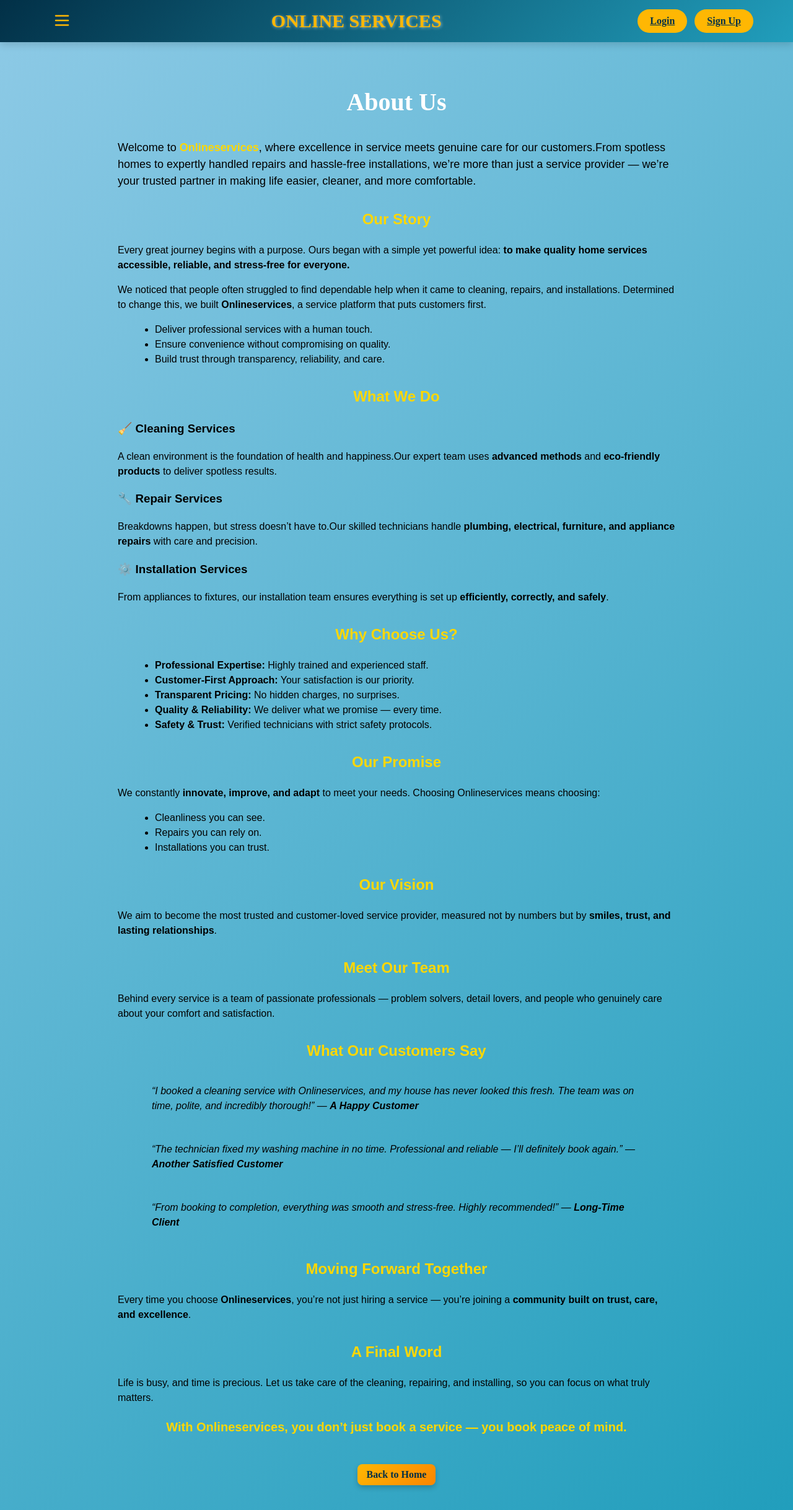
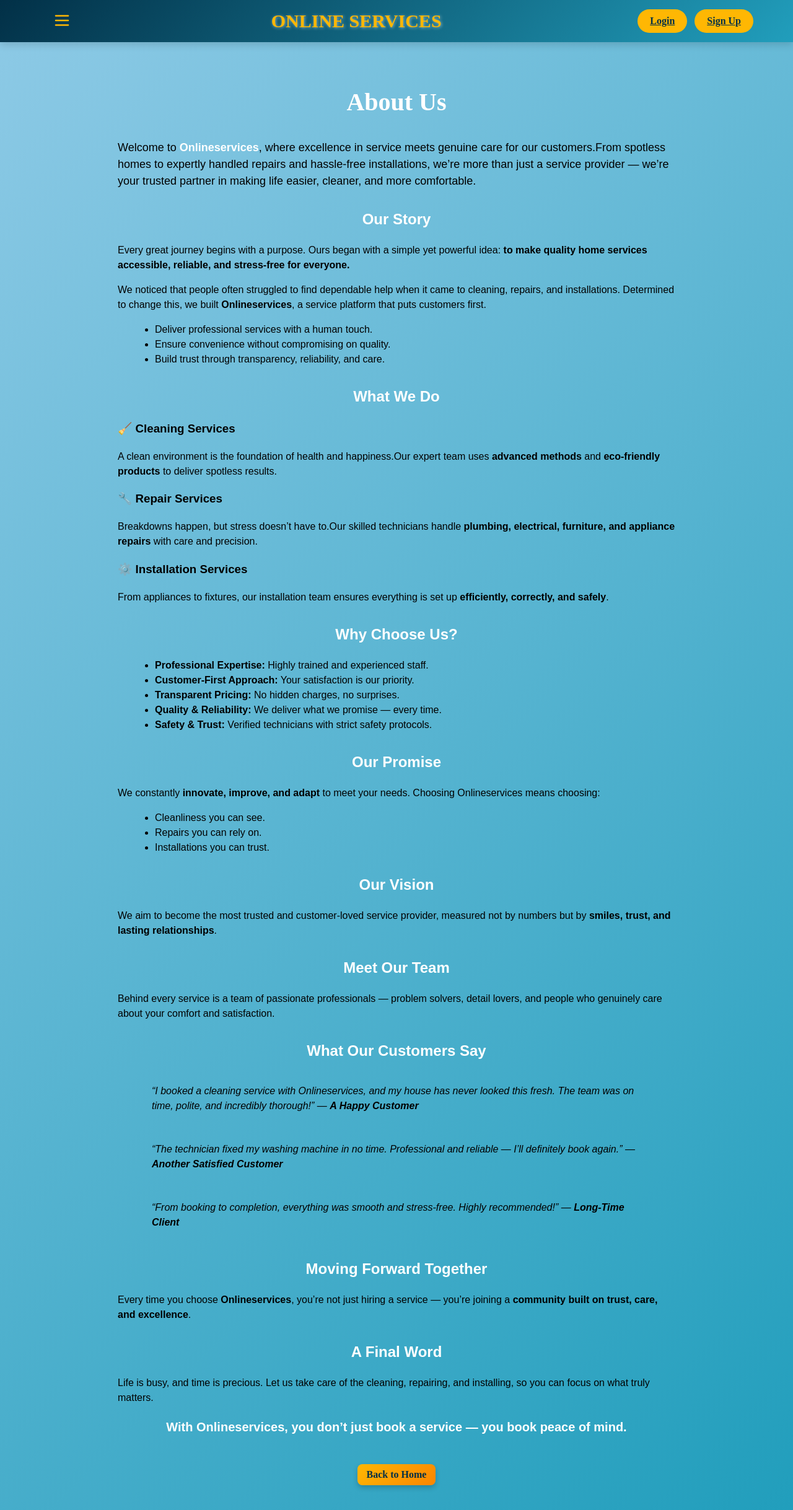
Before and after one commit to manikanta514-bit/Onlineservices, a React (Create React App) app: page /about in a window 1280 px wide. Shown: the whole page at 62% size. Built offline with nearby package versions, Linux system fonts and the light colour scheme; no server answers.

Commit message:
enemy is head

```diff
--- a/src/components/About.js
+++ b/src/components/About.js
@@ -10,21 +10,21 @@ const About = () => {
       <h1 style={{
           textAlign: "center",color: "white",marginBottom: "30px",fontSize: "40px"}}>About Us</h1>
       <p style={{ fontSize: "18px", marginBottom: "20px", color: "#000000ff" }}>
-        Welcome to <strong style={{ color: "gold" }}>Onlineservices</strong>, where excellence in service meets genuine care for our customers.From spotless homes to expertly handled repairs and hassle‑free installations, we’re more than just a service provider — we’re your trusted partner in making life easier, cleaner, and more comfortable.</p>
-      <h2 style={{ color: "gold", marginTop: "30px" }}>Our Story</h2>
+        Welcome to <strong style={{ color: "white" }}>Onlineservices</strong>, where excellence in service meets genuine care for our customers.From spotless homes to expertly handled repairs and hassle‑free installations, we’re more than just a service provider — we’re your trusted partner in making life easier, cleaner, and more comfortable.</p>
+      <h2 style={{ color: "white", marginTop: "30px" }}>Our Story</h2>
       <p style={{ color: "#000000ff" }}>Every great journey begins with a purpose. Ours began with a simple yet powerful idea: <strong> to make quality home services accessible, reliable, and stress‑free for everyone.</strong></p>
       <p style={{ color: "#000000ff" }}>We noticed that people often struggled to find dependable help when it came to cleaning, repairs, and installations. Determined to change this, we built <strong> Onlineservices</strong>, a service platform that puts customers first.</p>
       <ul style={{ marginLeft: "20px", marginTop: "10px", marginBottom: "20px", color: "#000000ff" }}>
         <li> Deliver professional services with a human touch.</li><li> Ensure convenience without compromising on quality.</li><li> Build trust through transparency, reliability, and care.</li>
       </ul>
-      <h2 style={{ color: "gold", marginTop: "30px" }}>What We Do</h2>
+      <h2 style={{ color: "white", marginTop: "30px" }}>What We Do</h2>
       <h3 style={{ color: "#000000ff" }}>🧹 Cleaning Services</h3>
       <p style={{ color: "#000000ff" }}>A clean environment is the foundation of health and happiness.Our expert team uses <strong>advanced methods</strong> and <strong>eco‑friendly products</strong> to deliver spotless results.</p>
       <h3 style={{ color: "#000000ff" }}>🔧 Repair Services</h3>
       <p style={{ color: "#000000ff" }}>Breakdowns happen, but stress doesn’t have to.Our skilled technicians handle <strong>plumbing, electrical, furniture, and appliance repairs</strong> with care and precision.</p>
       <h3 style={{ color: "#000000ff" }}>⚙️ Installation Services</h3>
       <p style={{ color: "#000000ff" }}>From appliances to fixtures, our installation team ensures everything is set up <strong>efficiently, correctly, and safely</strong>.</p>
-      <h2 style={{ color: "gold", marginTop: "30px" }}>Why Choose Us?</h2>
+      <h2 style={{ color: "white", marginTop: "30px" }}>Why Choose Us?</h2>
       <ul style={{ marginLeft: "20px", marginBottom: "20px", color: "#000000ff" }}>
         <li><strong>Professional Expertise:</strong> Highly trained and experienced staff.</li>
         <li><strong>Customer‑First Approach:</strong> Your satisfaction is our priority.</li>
@@ -33,7 +33,7 @@ const About = () => {
         <li><strong>Safety & Trust:</strong> Verified technicians with strict safety protocols.</li>
       </ul>
 
-      <h2 style={{ color: "gold", marginTop: "30px" }}>Our Promise</h2>
+      <h2 style={{ color: "white", marginTop: "30px" }}>Our Promise</h2>
       <p style={{ color: "#000000ff" }}>
         We constantly <strong>innovate, improve, and adapt</strong> to meet your needs.
         Choosing Onlineservices means choosing:
@@ -44,19 +44,19 @@ const About = () => {
         <li> Installations you can trust.</li>
       </ul>
 
-      <h2 style={{ color: "gold", marginTop: "30px" }}>Our Vision</h2>
+      <h2 style={{ color: "white", marginTop: "30px" }}>Our Vision</h2>
       <p style={{ color: "#000000ff" }}>
         We aim to become the most trusted and customer‑loved service provider,
         measured not by numbers but by <strong>smiles, trust, and lasting relationships</strong>.
       </p>
 
-      <h2 style={{ color: "gold", marginTop: "30px" }}>Meet Our Team</h2>
+      <h2 style={{ color: "white", marginTop: "30px" }}>Meet Our Team</h2>
       <p style={{ color: "#000000ff" }}>
         Behind every service is a team of passionate professionals — problem solvers,
         detail lovers, and people who genuinely care about your comfort and satisfaction.
       </p>
 
-      <h2 style={{ color: "gold", marginTop: "30px" }}>What Our Customers Say</h2>
+      <h2 style={{ color: "white", marginTop: "30px" }}>What Our Customers Say</h2>
       <blockquote style={{ fontStyle: "italic", padding: "15px", color: "#000000ff" }}>
         “I booked a cleaning service with Onlineservices, and my house has never looked this fresh.
         The team was on time, polite, and incredibly thorough!” — <strong>A Happy Customer</strong>
@@ -68,18 +68,18 @@ const About = () => {
         “From booking to completion, everything was smooth and stress‑free. Highly recommended!” — <strong>Long‑Time Client</strong>
       </blockquote>
 
-      <h2 style={{ color: "gold", marginTop: "30px" }}>Moving Forward Together</h2>
+      <h2 style={{ color: "white", marginTop: "30px" }}>Moving Forward Together</h2>
       <p style={{ color: "#000000ff" }}>
         Every time you choose <strong>Onlineservices</strong>, you’re not just hiring a service —
         you’re joining a <strong>community built on trust, care, and excellence</strong>.
       </p>
 
-      <h2 style={{ color: "gold", marginTop: "30px" }}>A Final Word</h2>
+      <h2 style={{ color: "white", marginTop: "30px" }}>A Final Word</h2>
       <p style={{ color: "#000000ff" }}>
         Life is busy, and time is precious. Let us take care of the cleaning, repairing,
         and installing, so you can focus on what truly matters.
       </p>
-      <p style={{ fontWeight: "bold", color: "gold", fontSize: "20px", textAlign: "center" }}>
+      <p style={{ fontWeight: "bold", color: "white", fontSize: "20px", textAlign: "center" }}>
         With Onlineservices, you don’t just book a service — you book peace of mind.
       </p>
        <div style={{ display: "flex", justifyContent: "center", marginTop: "30px" }}>
```
